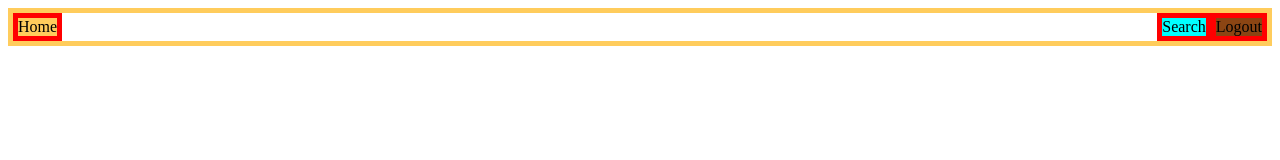
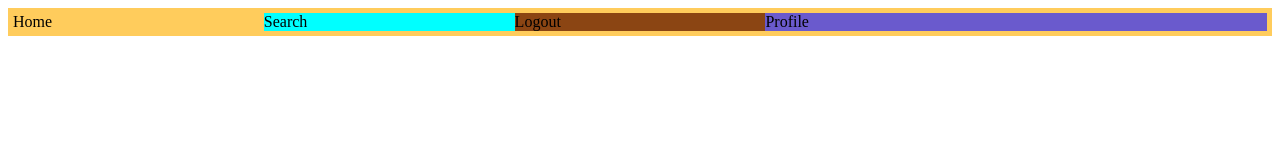
Before and after one commit to winniebosy/Flexbox, a plain HTML site: page index.html in a window 1280 px wide. Drawn offline with Linux system fonts and the light colour scheme.

Commit message:
flex grow by 2

```diff
--- a/index.css
+++ b/index.css
@@ -7,15 +7,25 @@
 
 .home{
 background-color: #ffcc5c;
-border: 5px solid red;
 margin-right: auto;
 }
 .search{
     background-color: aqua;
-    border: 5px solid red;
+
 }
 .logout {
     background-color: saddlebrown;
-    border: 5px solid red;
+
 
 }
+
+.profile {
+    background-color: slateblue;
+
+}
+.container > section{
+    flex: 1;
+}
+.container > .profile {
+    flex : 2;
+}
--- a/index.html
+++ b/index.html
@@ -14,6 +14,7 @@
        <section class="home">Home</section>
        <section class="search">Search</section>
        <section class="logout">Logout</section>
+       <section class ="profile">Profile</section>
     </nav>
 
 
```
